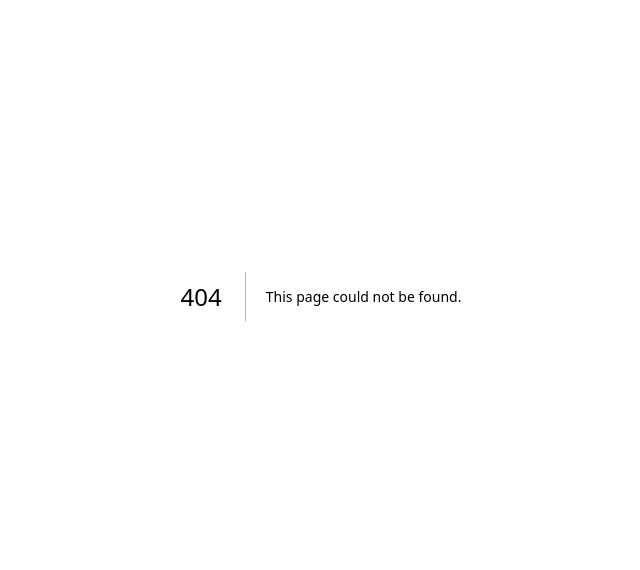
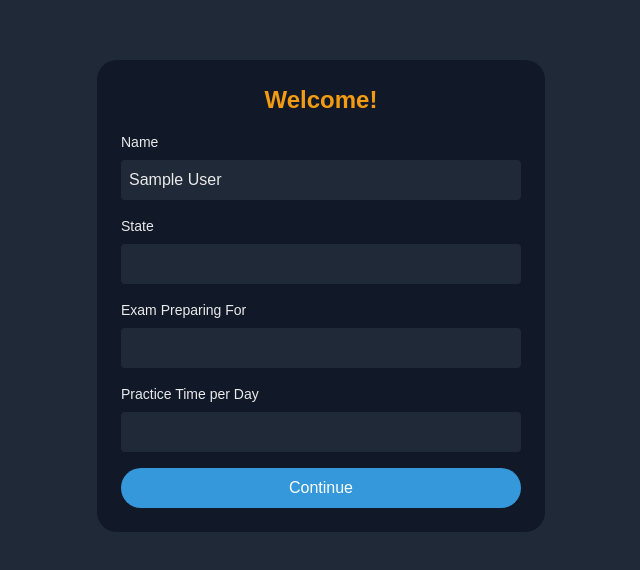
Before and after one commit to Ashutoshkr23/brightmindslab, a Next.js app: page /onboarding in a window 1280 px wide. Before the commit this address had no page. Shown: the part 104-674 px from the top of the page, without its empty margins (319-959 px from the left). Built offline with nearby package versions, Linux system fonts and the light colour scheme; no server answers; the database is empty; sample sign-in values are in the browser's storage.

Commit message:
feat: add onboarding flow

```diff
--- /dev/null
+++ b/app/onboarding/page.tsx
@@ -0,0 +1,89 @@
+'use client';
+
+import { useState, useEffect, FormEvent } from 'react';
+import { useRouter } from 'next/navigation';
+import { auth, db } from '@/lib/firebase';
+import { doc, getDoc, setDoc } from 'firebase/firestore';
+
+interface UserData {
+  onboardingComplete?: boolean;
+  name?: string;
+  state?: string;
+  exam?: string;
+  practiceTime?: string;
+}
+
+export default function OnboardingPage() {
+  const router = useRouter();
+  const [name, setName] = useState('');
+  const [state, setState] = useState('');
+  const [exam, setExam] = useState('');
+  const [practiceTime, setPracticeTime] = useState('');
+
+  useEffect(() => {
+    const loadProfile = async () => {
+      const user = auth.currentUser;
+      if (!user) {
+        router.push('/');
+        return;
+      }
+      const ref = doc(db, 'users', user.uid);
+      const snap = await getDoc(ref);
+      if (snap.exists()) {
+        const data = snap.data() as UserData;
+        if (data.onboardingComplete) {
+          router.push('/dashboard');
+          return;
+        }
+        setName(data.name || user.displayName || '');
+        setState(data.state || '');
+        setExam(data.exam || '');
+        setPracticeTime(data.practiceTime || '');
+      } else {
+        setName(user.displayName || '');
+      }
+    };
+    loadProfile();
+  }, [router]);
+
+  const handleSubmit = async (e: FormEvent) => {
+    e.preventDefault();
+    const user = auth.currentUser;
+    if (!user) return;
+    await setDoc(doc(db, 'users', user.uid), {
+      name,
+      state,
+      exam,
+      practiceTime,
+      email: user.email,
+      onboardingComplete: true,
+      joinedAt: new Date().toISOString(),
+    });
+    router.push('/dashboard');
+  };
+
+  return (
+    <main className="min-h-screen bg-background text-light flex items-center justify-center p-6">
+      <form onSubmit={handleSubmit} className="bg-dark p-6 rounded-xl w-full max-w-md space-y-4">
+        <h1 className="text-2xl font-bold text-primary text-center">Welcome!</h1>
+        <div className="space-y-2">
+          <label className="block text-sm">Name</label>
+          <input className="w-full p-2 rounded bg-gray-800" value={name} onChange={(e) => setName(e.target.value)} required />
+        </div>
+        <div className="space-y-2">
+          <label className="block text-sm">State</label>
+          <input className="w-full p-2 rounded bg-gray-800" value={state} onChange={(e) => setState(e.target.value)} required />
+        </div>
+        <div className="space-y-2">
+          <label className="block text-sm">Exam Preparing For</label>
+          <input className="w-full p-2 rounded bg-gray-800" value={exam} onChange={(e) => setExam(e.target.value)} required />
+        </div>
+        <div className="space-y-2">
+          <label className="block text-sm">Practice Time per Day</label>
+          <input className="w-full p-2 rounded bg-gray-800" value={practiceTime} onChange={(e) => setPracticeTime(e.target.value)} required />
+        </div>
+        <button type="submit" className="w-full bg-secondary text-white py-2 rounded-2xl">Continue</button>
+      </form>
+    </main>
+  );
+}
--- a/app/page.tsx
+++ b/app/page.tsx
@@ -3,15 +3,23 @@
 import Image from 'next/image';
 import { useRouter } from 'next/navigation';
 import { signInWithPopup } from 'firebase/auth';
-import { auth, provider } from '@/lib/firebase';
+import { doc, getDoc } from 'firebase/firestore';
+import { auth, provider, db } from '@/lib/firebase';
 
 export default function Home() {
   const router = useRouter();
 
   const handleGoogleAuth = async () => {
     try {
-      await signInWithPopup(auth, provider);
-      router.push('/dashboard'); // direct to dashboard after login
+      const res = await signInWithPopup(auth, provider);
+      const user = res.user;
+      const userRef = doc(db, 'users', user.uid);
+      const snap = await getDoc(userRef);
+      if (!snap.exists() || !snap.data()?.onboardingComplete) {
+        router.push('/onboarding');
+      } else {
+        router.push('/dashboard');
+      }
     } catch (err) {
       console.error('Google sign-in error:', err);
     }
```
